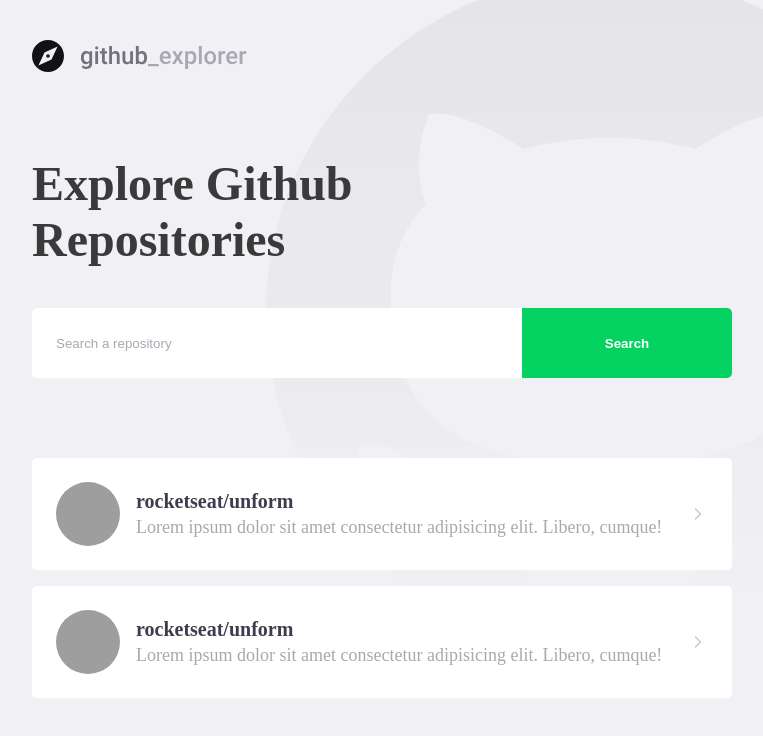
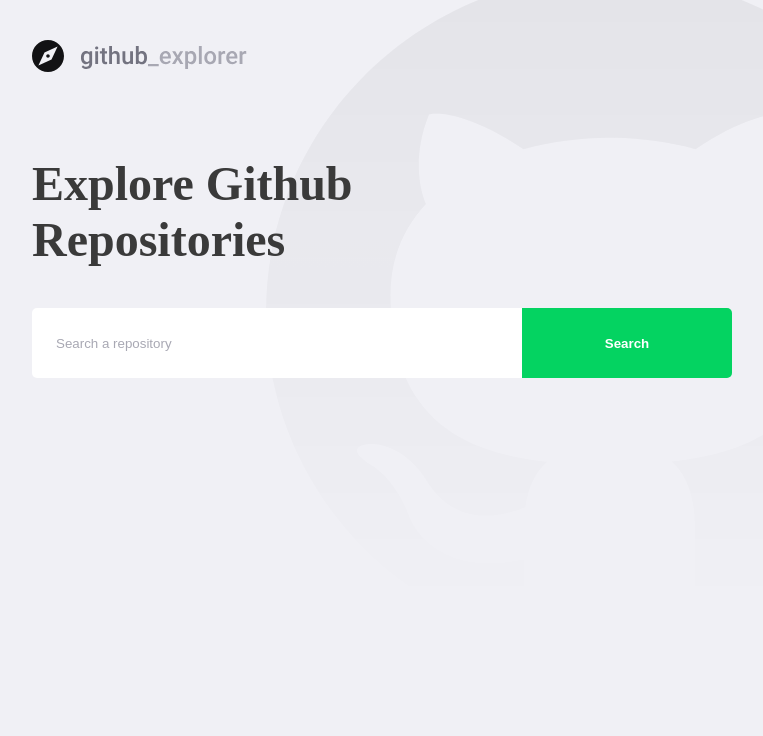
Before and after one commit to JotaJay/react-bootcamp, a React (Create React App) app: page / in a window 1280 px wide. Shown: the top 736 px of the page, without its empty margins (148-911 px from the left). Built offline with nearby package versions, Linux system fonts and the light colour scheme; grey boxes are pictures that could not be loaded.

Commit message:
Adds Repositories component

```diff
--- a/src/pages/Dashboard/index.tsx
+++ b/src/pages/Dashboard/index.tsx
@@ -1,49 +1,55 @@
-import React from 'react';
+import React, { useState, FormEvent } from 'react';
 import { FiChevronRight } from 'react-icons/fi';
+import api from '../../services/api';
 
 import logo from '../../assets/logo.svg';
 import { Title, Form, Repositories } from './style';
 
+interface Repository {
+  full_name: string;
+  description: string;
+  owner: { login: string; avatar_url: string };
+}
+
 const Dashboard: React.FC = () => {
+  const [newRepo, setNewRepo] = useState('');
+  const [repositories, setRepositores] = useState<Repository[]>([]);
+
+  async function handleAddRepo(e: FormEvent<HTMLFormElement>): Promise<void> {
+    e.preventDefault();
+
+    const response = await api.get<Repository>(`repos/${newRepo}`);
+    const repository = response.data;
+
+    setRepositores([...repositories, repository]);
+    setNewRepo('');
+  }
+
   return (
     <>
       <img src={logo} alt="Github Explorer" />
       <Title>Explore Github Repositories</Title>
 
-      <Form>
-        <input placeholder="Search a repository" />
+      <Form onSubmit={handleAddRepo}>
+        <input
+          placeholder="Search a repository"
+          value={newRepo}
+          onChange={e => setNewRepo(e.target.value)}
+        />
         <button type="submit">Search</button>
       </Form>
 
       <Repositories>
-        <a href="teste">
-          <img
-            src="https://avatars.githubusercontent.com/u/40603427?s=460&u=a1563b4d0775c3031bda3263fac42ac22a4a61aa&v=4"
-            alt="Junior profile pic"
-          />
-          <div>
-            <strong>rocketseat/unform</strong>
-            <p>
-              Lorem ipsum dolor sit amet consectetur adipisicing elit. Libero,
-              cumque!
-            </p>
-          </div>
-          <FiChevronRight size={20} />
-        </a>
-        <a href="teste">
-          <img
-            src="https://avatars.githubusercontent.com/u/40603427?s=460&u=a1563b4d0775c3031bda3263fac42ac22a4a61aa&v=4"
-            alt="Junior profile pic"
-          />
-          <div>
-            <strong>rocketseat/unform</strong>
-            <p>
-              Lorem ipsum dolor sit amet consectetur adipisicing elit. Libero,
-              cumque!
-            </p>
-          </div>
-          <FiChevronRight size={20} />
-        </a>
+        {repositories.map(repo => (
+          <a key={repo.full_name} href="teste">
+            <img src={repo.owner.avatar_url} alt={repo.owner.login} />
+            <div>
+              <strong>{repo.full_name}</strong>
+              <p>{repo.description}</p>
+            </div>
+            <FiChevronRight size={20} />
+          </a>
+        ))}
       </Repositories>
     </>
   );
--- a/src/reportWebVitals.ts
+++ b/src/reportWebVitals.ts
@@ -1,6 +1,6 @@
 import { ReportHandler } from 'web-vitals';
 
-const reportWebVitals = (onPerfEntry?: ReportHandler) => {
+const reportWebVitals = (onPerfEntry?: ReportHandler): void => {
   if (onPerfEntry && onPerfEntry instanceof Function) {
     import('web-vitals').then(({ getCLS, getFID, getFCP, getLCP, getTTFB }) => {
       getCLS(onPerfEntry);
--- a/src/services/api.ts
+++ b/src/services/api.ts
@@ -1,7 +1,7 @@
 import axios from 'axios';
 
 const api = axios.create({
-  baseURL: 'https://api.github.com/',
+  baseURL: 'https://api.github.com',
 });
 
 export default api;
```
Also changed, not shown: .eslintrc.json, 1 other file (tests, documents, lock files or other folders).
